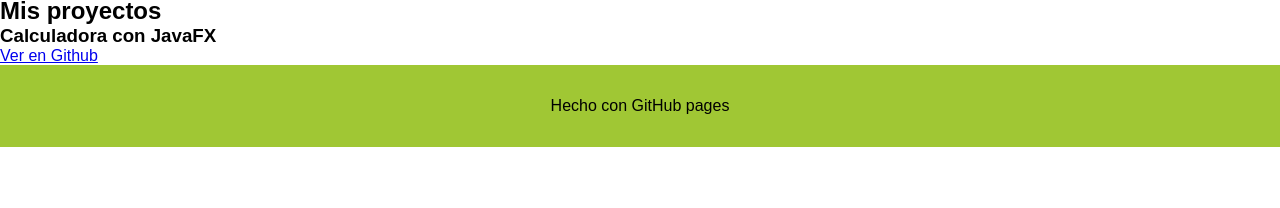
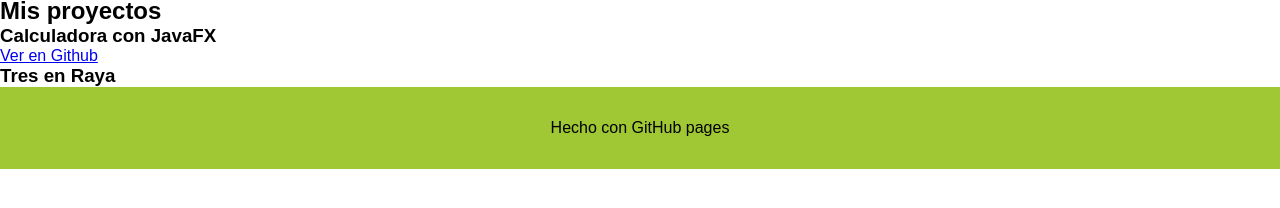
Before and after one commit to mariosinnadamas/mariosinnadamas.github.io, a plain HTML site: page index.html in a window 1280 px wide. Shown: the part 58-266 px from the top of the page. Drawn offline with Linux system fonts and the light colour scheme.

Commit message:
Prueba de commit en la branch pruebas para no liarla

```diff
--- a/index.html
+++ b/index.html
@@ -17,6 +17,7 @@
         <div id="proyectos">
             <h3>Calculadora con JavaFX</h3>
             <a href="https://github.com/mariosinnadamas/CalculadoraFX">Ver en Github</a>
+            <h3>Tres en Raya</h3>
         </div>
     </main>
     <footer>
```
